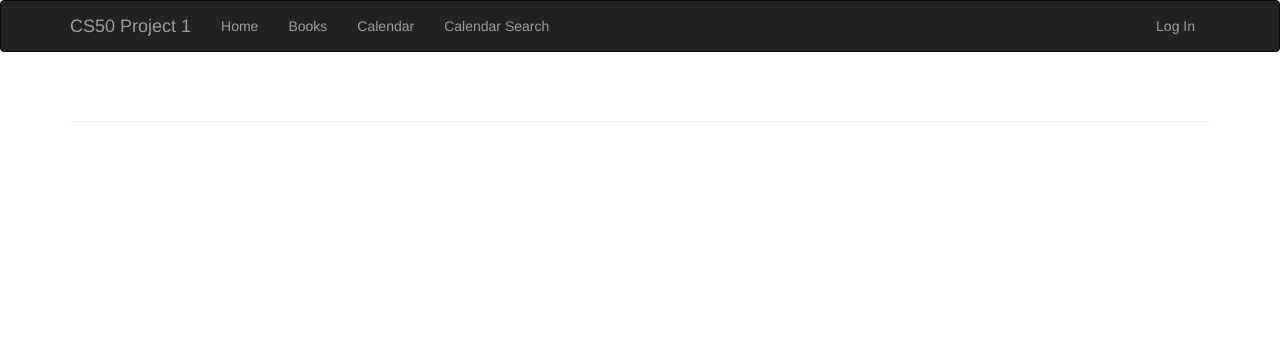
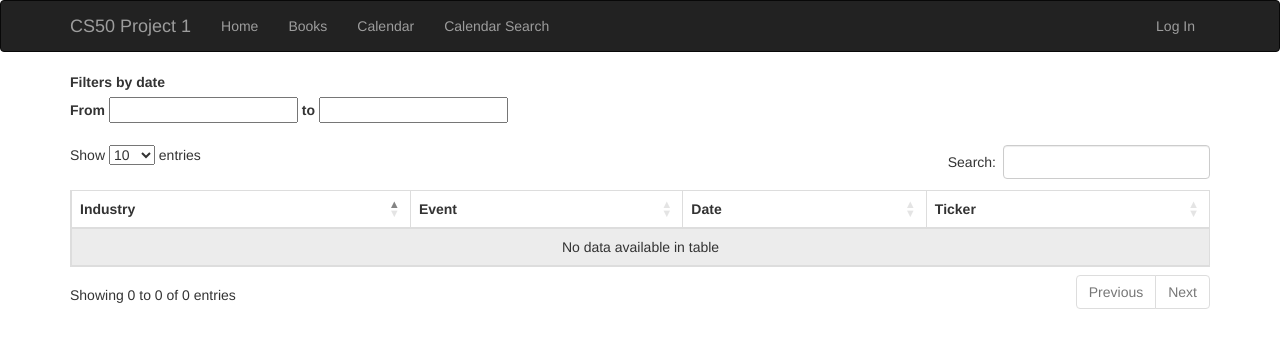
Before and after one commit to eidukas/project1, a Flask app: template app/templates/calendar/index.html in a window 1280 px wide. Shown: the top 348 px of the page. Run offline with Flask 2, Linux system fonts and the light colour scheme; the template is opened without the code that fills it, so the values that code supplies are empty; some libraries are stand-ins or nearby versions.

Commit message:
add the calendars; not working range

```diff
--- a/app/templates/calendar/index.html
+++ b/app/templates/calendar/index.html
@@ -1,5 +1,11 @@
 {% extends "base.html" %}
 
+{% block head %}
+    {{ super() }}
+    <link rel="stylesheet" herf="https://cdnjs.cloudflare.com/ajax/libs/twitter-bootstrap/4.1.1/css/bootstrap.css">
+    <link rel="stylesheet" href="https://cdn.datatables.net/1.10.19/css/dataTables.bootstrap4.min.css">
+    <link rel="stylesheet" href="//code.jquery.com/ui/1.12.1/themes/base/jquery-ui.css">
+{% endblock %}
 
 {% block header %}
     <h1>{% block title %}Calendar{% endblock %}</h1>
@@ -9,21 +15,133 @@
 {% endblock %}
 
 {% block page_content %}
-    <div class="page-header">
+    <label>Filters by date</label>
+    </br>
+    <label for="from">From</label>
+    <input type="text" id="from" name="from">
+    <label for="to">to</label>
+    <input type="text" id="to" name="to">
+    </br></br>
+    <table id="books_table" class="table table-striped table-bordered" style="width:100%">
+        <thead>
+        <tr>
+            <th>Industry</th>
+            <th>Event</th>
+            <th>Date</th>
+            <th>Ticker</th>
+        </tr>
+        </thead>
+        <tbody>
         {% for entry in entries %}
-        <article class="post">
-            <header>
-                <div>
-                    <p>Industry: {{ entry['Industry'] }}</p>
-                    <h2>Event: {{ entry['Event'] }}</h2>
-                    <p>Date: {{ entry['Date'] }}</p>
-                    <p>Ticker: {{ entry['Ticker'] }}</p>
-                </div>
-            </header>
-        </article>
-        {% if not loop.last %}
-        <hr>
-        {% endif %}
+            <tr>
+                <td>{{ entry['Industry'] }}</td>
+                <td>{{ entry['Event'] }}</td>
+                <!-- HARD CODE !!! NEED CHANGE RESPONCE FROM THE SERVER -->
+                <td>{{ entry['Date'].replace(' 00:00','') }}</td>
+                <td>{{ entry['Ticker'] }}</td>
+            </tr>
         {% endfor %}
-    </div>
+        </tbody>
+    </table>
+
+    <script src="https://code.jquery.com/jquery-3.3.1.js"></script>
+    <script src="https://cdn.datatables.net/1.10.19/js/jquery.dataTables.min.js"></script>
+    <script src="https://cdn.datatables.net/1.10.19/js/dataTables.bootstrap4.min.js"></script>
+
+    <script src="https://code.jquery.com/ui/1.12.1/jquery-ui.js"></script>
 {% endblock %}
+
+{% block scripts %}
+    <script>
+        var books_table = $('#books_table')
+        $(document).ready(function () {
+            books_table = books_table.DataTable();
+        });
+
+        var dateFormat = "dd.mm.yy";
+        $.datepicker.setDefaults({
+            dateFormat: dateFormat
+        });
+        $(function () {
+            from = $("#from")
+                .datepicker({
+                    defaultDate: "+1w",
+                    changeMonth: true,
+                    numberOfMonths: 1
+                })
+                .on("change", function () {
+                    to.datepicker("option", "minDate", getDate(this));
+                }),
+                to = $("#to").datepicker({
+                    defaultDate: "+1w",
+                    changeMonth: true,
+                    numberOfMonths: 1
+                })
+                    .on("change", function () {
+                        from.datepicker("option", "maxDate", getDate(this));
+                    });
+
+            function getDate(element) {
+                var date;
+                try {
+                    date = $.datepicker.parseDate(dateFormat, element.value);
+                } catch (error) {
+                    console.error(error);
+                    date = null;
+                }
+
+                // HARD CODE
+                setTimeout(function () {
+                    books_table.column(2).data().search(filtringByRangeDate()).draw();
+                }, 500);
+                console.log("return ", date);
+                return date;
+            }
+
+            function filtringByRangeDate() {
+                var from = isCorrectDate($("#from").val());
+                var to = isCorrectDate($("#to").val());
+                console.log("filtringByRangeDate", from, to);
+                if (!from || !to) {
+                    return "";
+                }
+                var filteredData = books_table
+                    .column(2)
+                    .data()
+                    .filter(function (value, index) {
+                        console.log("filter callback", value);
+                        return true;
+                        return intoRange(value, from, to);
+                    });
+                return "";
+            }
+
+            function isCorrectDate(date) {
+                var d = date.replace(/(\d\d)\.(\d\d)\.(\d\d)/, '$2.$1.$3');
+                d = Date.parse(d);
+                console.log(date, d);
+                return Number.isNaN(d) ? false : d;
+            }
+
+            function intoRange(value, from, to) {
+                // HARD CODE YEAR process 18 to 2018
+                var year = value.replace(/(\d\d)\.(\d\d)\.(\d\d)/, '$2.$1.20$3');
+                console.log("FILTER_1", value, year, from, to)
+                year = Date.parse(year);
+                if (Number.isNaN(year)) {
+                    console.error("Error parse date", value, typeof value, year);
+                    return false;
+                }
+
+                if (year > from && year < to) {
+                    console.log("FILTER_2", value, year, from, to);
+                    return true;
+                } else {
+                    console.log("FILTER_3", value, year, from, to);
+                    return false;
+                }
+            }
+        })
+        ;
+    </script>
+{% endblock %}
```
